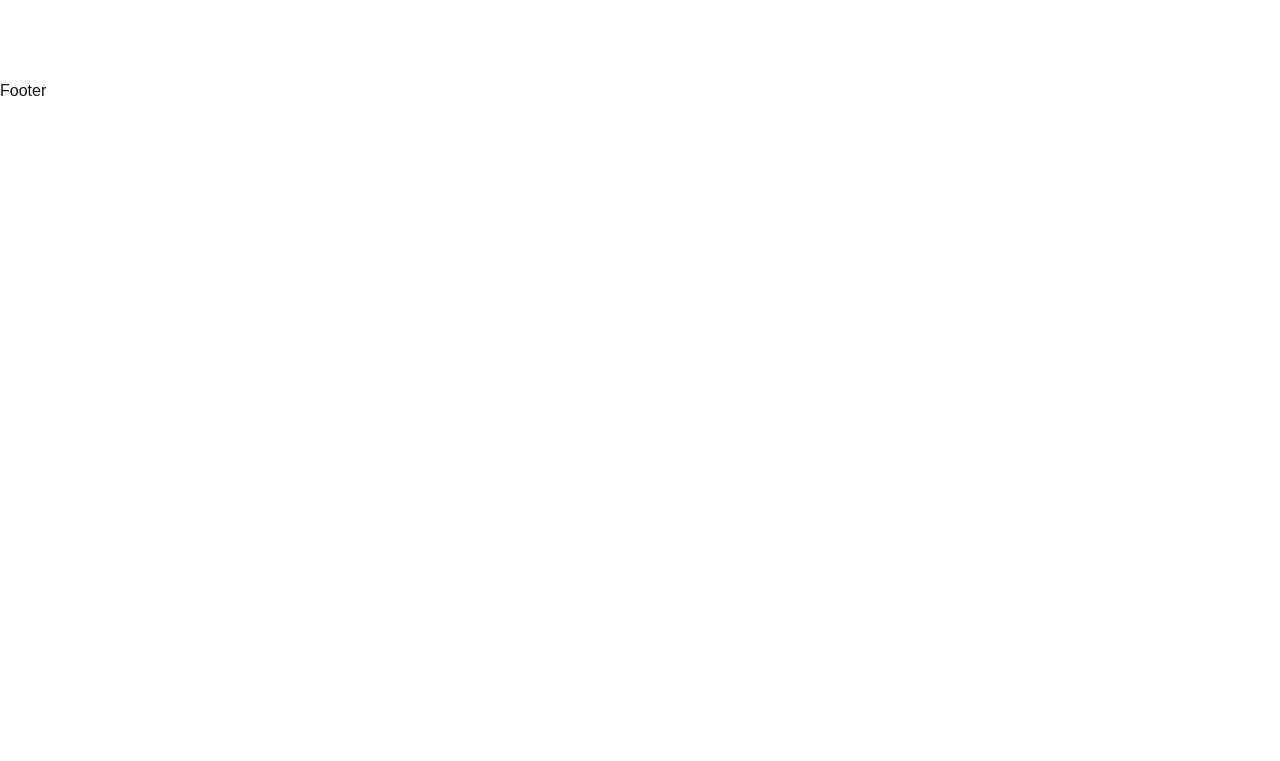
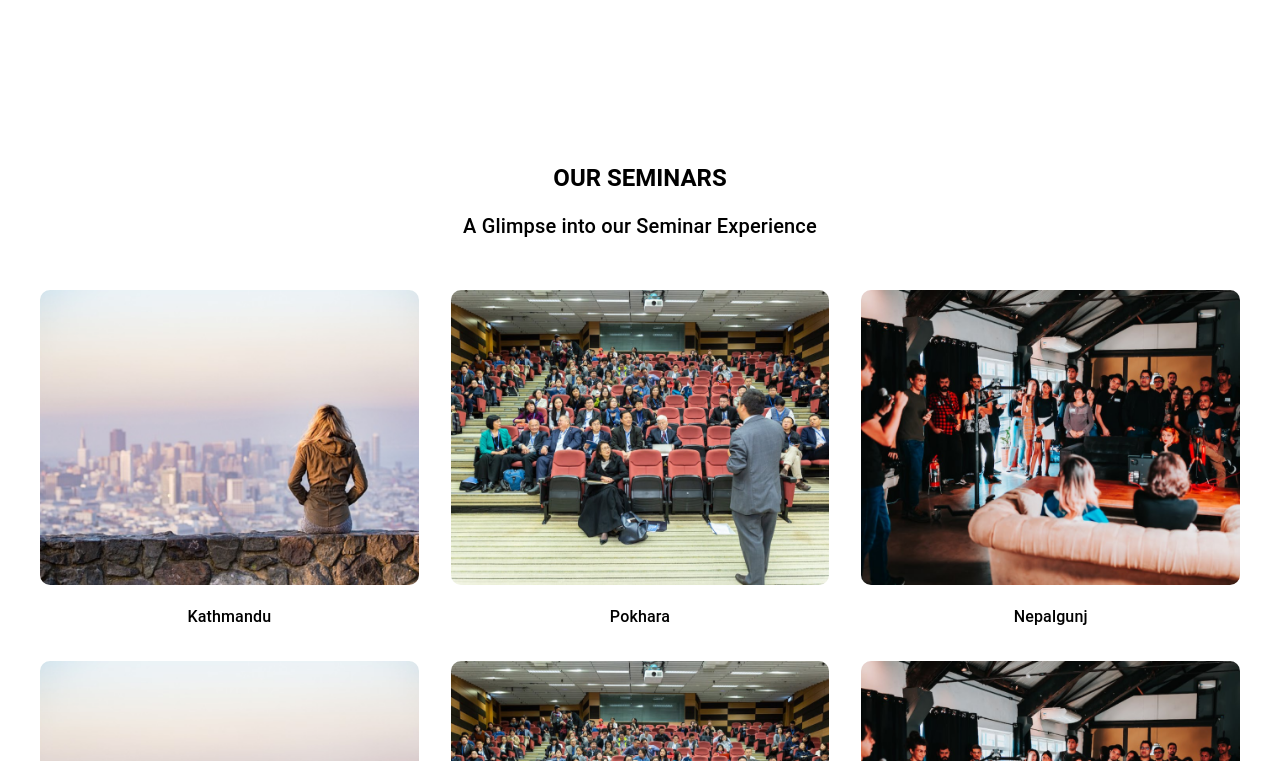
Before and after one commit to prasnaaryal/glidernext, a Next.js app: page / in a window 1280 px wide. Shown: the part 3679-4440 px from the top of the page. Before the commit the page ends 3779 px from the top, so only its background shows below. Built offline with nearby package versions, Linux system fonts and the light colour scheme.

Commit message:
seminar done

```diff
--- /dev/null
+++ b/src/pages/components/OurSeminars.tsx
@@ -0,0 +1,79 @@
+import React from "react";
+import Earth from "../../../assets/images/earth.png";
+import { GrFormNext, GrFormPrevious } from "react-icons/gr";
+import KathmanduImage from "/public/images/Rectangle 200.png";
+import PokharaImage from "/public/images/Rectangle 201.png";
+import NepalgunjImage from "/public/images/Rectangle 202 (1).png";
+import Image from "next/image";
+import { Box, Button, Typography, Grid } from "@mui/material";
+
+const OurSeminars = () => {
+  const seminars = [
+    {
+      name: "Kathmandu",
+      image: KathmanduImage,
+    },
+    {
+      name: "Pokhara",
+      image: PokharaImage,
+    },
+    {
+      name: "Nepalgunj",
+      image: NepalgunjImage,
+    },
+    {
+      name: "Kathmandu",
+      image: KathmanduImage,
+    },
+    {
+      name: "Pokhara",
+      image: PokharaImage,
+    },
+    {
+      name: "Nepalgunj",
+      image: NepalgunjImage,
+    },
+  ];
+
+  return (
+    <Box sx={{ maxWidth: "1200px", mx: "auto", py: 10 }}>
+      {/* Header Section */}
+      <Box sx={{ textAlign: "center", mb: 6 }}>
+        <Typography variant="h5" sx={{ fontWeight: "bold", mb: 2 ,color:"black"}}>
+          OUR SEMINARS
+        </Typography>
+        <Typography variant="h6" sx={{color:"black"}}>
+          A Glimpse into our Seminar Experience
+        </Typography>
+      </Box>
+
+
+
+
+        {/* Seminar Items */}
+        <Grid item xs={12} sm={10}>
+          <Grid container spacing={4}>
+            {seminars.map((seminar, index) => (
+              <Grid item xs={12} sm={4} key={index}>
+                <Box sx={{ textAlign: "center" }}>
+                  <Image
+                    src={seminar.image}
+                    alt={seminar.name}
+                    style={{ width: "100%", height: "auto", borderRadius: "10px" }}
+                  />
+                  <Typography sx={{ mt: 2, fontWeight: "medium",color:"black" }}>
+                    {seminar.name}
+                  </Typography>
+                </Box>
+              </Grid>
+            ))}
+          </Grid>
+        </Grid>
+
+
+
+    </Box>
+  );
+};
+
+export default OurSeminars;
--- a/src/pages/index.tsx
+++ b/src/pages/index.tsx
@@ -3,6 +3,7 @@ import Header from "@/layouts/header";
 import React from "react";
 import Banner from "./components/Banner";
 import EmailBox from "./components/EmailBox";
+import OurSeminars from "./components/OurSeminars";
 import OurServices from "./components/OurServices";
 import WhatWeDo from "./components/WhatWeDo";
 import WhoWeAre from "./components/WhoWeAre";
@@ -19,6 +20,7 @@ const index = () => {
         <EmailBox />
         <OurServices />
         <WhyChooseUs />
+        <OurSeminars/>
       </main>
       <Footer />
     </div>
```
